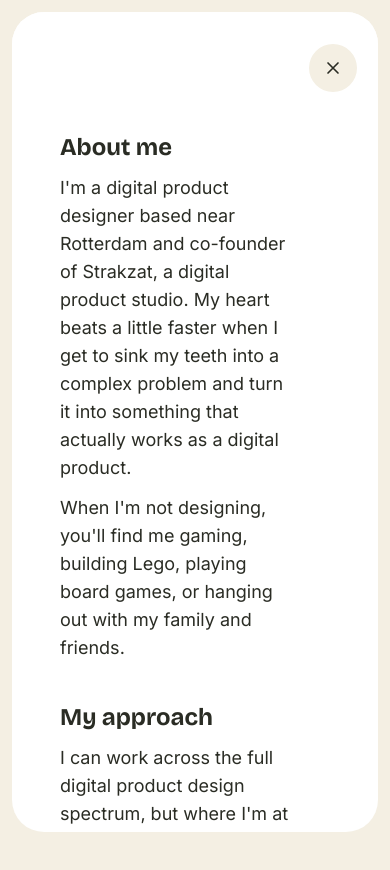
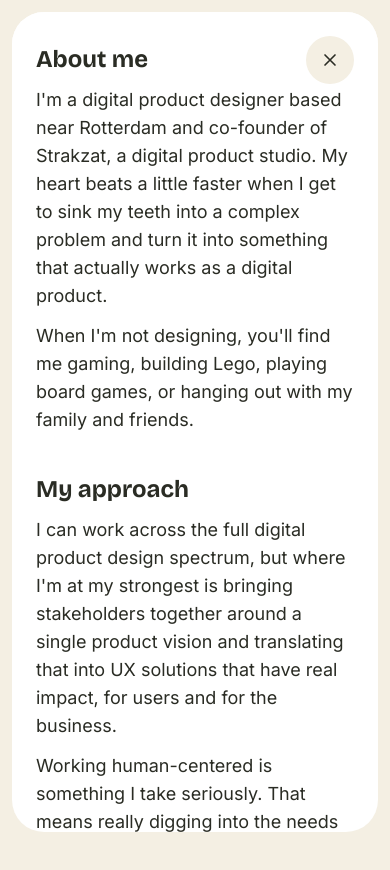
Before and after one commit to jasperdenouden92/portfolio, a React (Vite) app: page / in a window 390 px wide. Both pictures are taken after a click on the button "More about me". Shown: the top 870 px of the page. Built offline with nearby package versions, Linux system fonts and the light colour scheme.

Commit message:
About overlay: full width on mobile with absolute close button
Co-Authored-By: Claude Sonnet 4.6 <noreply@anthropic.com>

```diff
--- a/src/App.tsx
+++ b/src/App.tsx
@@ -233,19 +233,29 @@ export default function App() {
         {aboutMounted && (
           <div className="fixed inset-3 z-50 flex items-stretch pointer-events-none">
             <div className="hidden lg:block w-[360px] shrink-0" />
-            <div className={`flex-1 bg-white rounded-[32px] pointer-events-auto overflow-y-auto lg:ml-3 transition-all duration-400 ease-out ${showAbout ? 'opacity-100 translate-x-0' : 'opacity-0 translate-x-4'}`}>
+            <div className={`relative flex-1 bg-white rounded-[32px] pointer-events-auto overflow-y-auto lg:ml-3 transition-all duration-400 ease-out ${showAbout ? 'opacity-100 translate-x-0' : 'opacity-0 translate-x-4'}`}>
+              {/* Mobile close button - absolute over content */}
+              <button
+                onClick={closeAbout}
+                className="lg:hidden absolute top-6 right-6 z-10 bg-[#f4efe3] flex items-center justify-center w-12 h-12 rounded-full border-none cursor-pointer hover:opacity-70 transition-opacity"
+              >
+                <svg width="20" height="20" viewBox="0 0 24 24" fill="none">
+                  <path d="M18 6L6 18M6 6l12 12" stroke="#2a2c24" strokeWidth="2" strokeLinecap="round" strokeLinejoin="round"/>
+                </svg>
+              </button>
               <div className="flex min-h-full">
                 <div className="w-px bg-[#f4efe3] shrink-0 my-8 hidden lg:block" />
-                <div className="flex flex-col gap-10 px-12 pb-12 pr-6 pt-8 flex-1">
+                <div className="flex flex-col gap-10 px-6 lg:px-12 pb-12 lg:pr-6 pt-8 flex-1">
+                  {/* Desktop sticky close button */}
                   <button
                     onClick={closeAbout}
-                    className="sticky top-6 self-end bg-[#f4efe3] flex items-center justify-center w-12 h-12 rounded-full border-none cursor-pointer hover:opacity-70 transition-opacity z-10 shrink-0"
+                    className="hidden lg:flex sticky top-6 self-end bg-[#f4efe3] items-center justify-center w-12 h-12 rounded-full border-none cursor-pointer hover:opacity-70 transition-opacity z-10 shrink-0"
                   >
                     <svg width="20" height="20" viewBox="0 0 24 24" fill="none">
                       <path d="M18 6L6 18M6 6l12 12" stroke="#2a2c24" strokeWidth="2" strokeLinecap="round" strokeLinejoin="round"/>
                     </svg>
                   </button>
-                  <div className="flex flex-col gap-10 pr-16 -mt-[72px] pt-[72px]">
+                  <div className="flex flex-col gap-10 lg:pr-16 lg:-mt-[72px] lg:pt-[72px]">
                   <div className="flex flex-col gap-3">
                     <p className="font-[Bricolage_Grotesque] font-bold text-[#2a2c24] text-2xl leading-tight">About me</p>
                     <p className="font-[Inter] text-[#2a2c24] text-lg leading-7">
```
